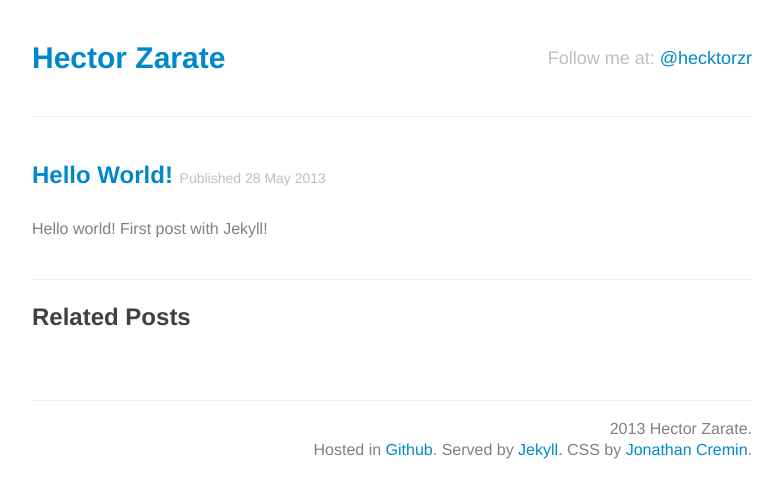
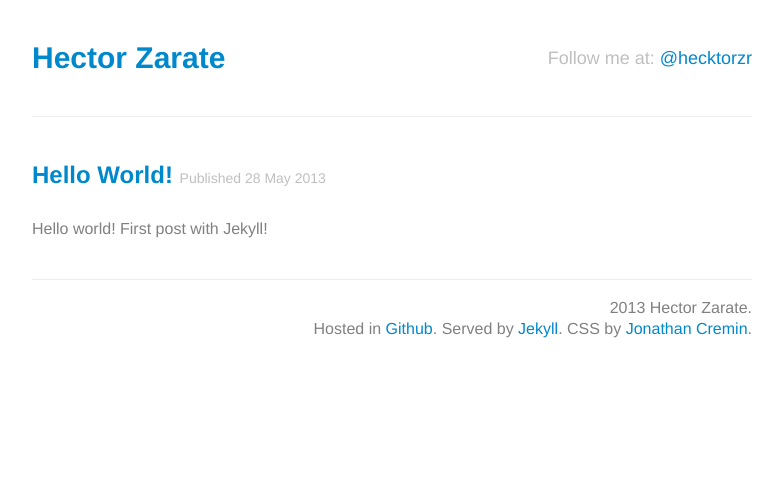
Before and after one commit to ChocoChipset/iOSCowboy.github.io, a Jekyll site: the page built from _posts/2013-05-28-hello-world.md, in a window 1280 px wide. Shown: the top 498 px of the page, without its empty margins (248-1031 px from the left). Built offline with Jekyll 4.4.1, drawn with Linux system fonts in a browser that asks for light colours.

Commit message:
Deleted 'Related posts' section

```diff
--- a/_layouts/post.html
+++ b/_layouts/post.html
@@ -16,14 +16,3 @@ layout: default
 	</div>
 
 </div>
-
-<hr />
-
-<div id="related">
-  <h2>Related Posts</h2>
-  <ul class="unstyled">
-    {% for post in site.related_posts limit:3 %}
-      <li><a href="{{ post.url }}">{{ post.title }}</a> <small>{{ post.date | date_to_string }}</small> </li>
-    {% endfor %}
-  </ul>
-</div>
```
